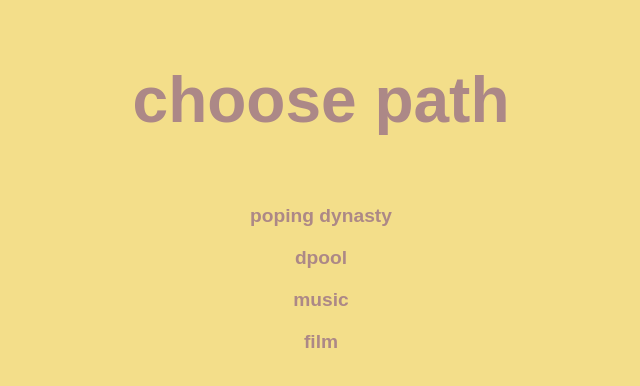
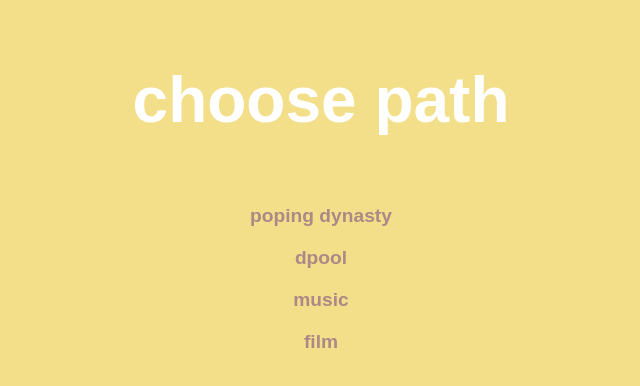
Before and after one commit to the-french/works, a plain HTML site: page index.html in a window 1280 px wide. Shown: the whole page, without its empty margins (319-959 px from the left). Drawn offline with Linux system fonts and the light colour scheme; a web font is replaced by a local one.

Commit message:
test if this is the right github repo by moding header

```diff
--- a/assets/css/style.css
+++ b/assets/css/style.css
@@ -11,10 +11,10 @@ body, html {
     text-align: center;
     padding: 20px 0; /* Space around the header */
     font-family: "rl-aqva", sans-serif; /* Use RL-Aqva font */
-    font-weight: 500; /* Bold weight */
+    font-weight: 900; /* Bold weight */
     font-style: normal; /* Normal style */
     font-size: 2rem; /* Header font size */
-    color: #ac8887; /* White font */
+    color: #fff; /* White font */
 }
 
 /* Grid Container */
```
